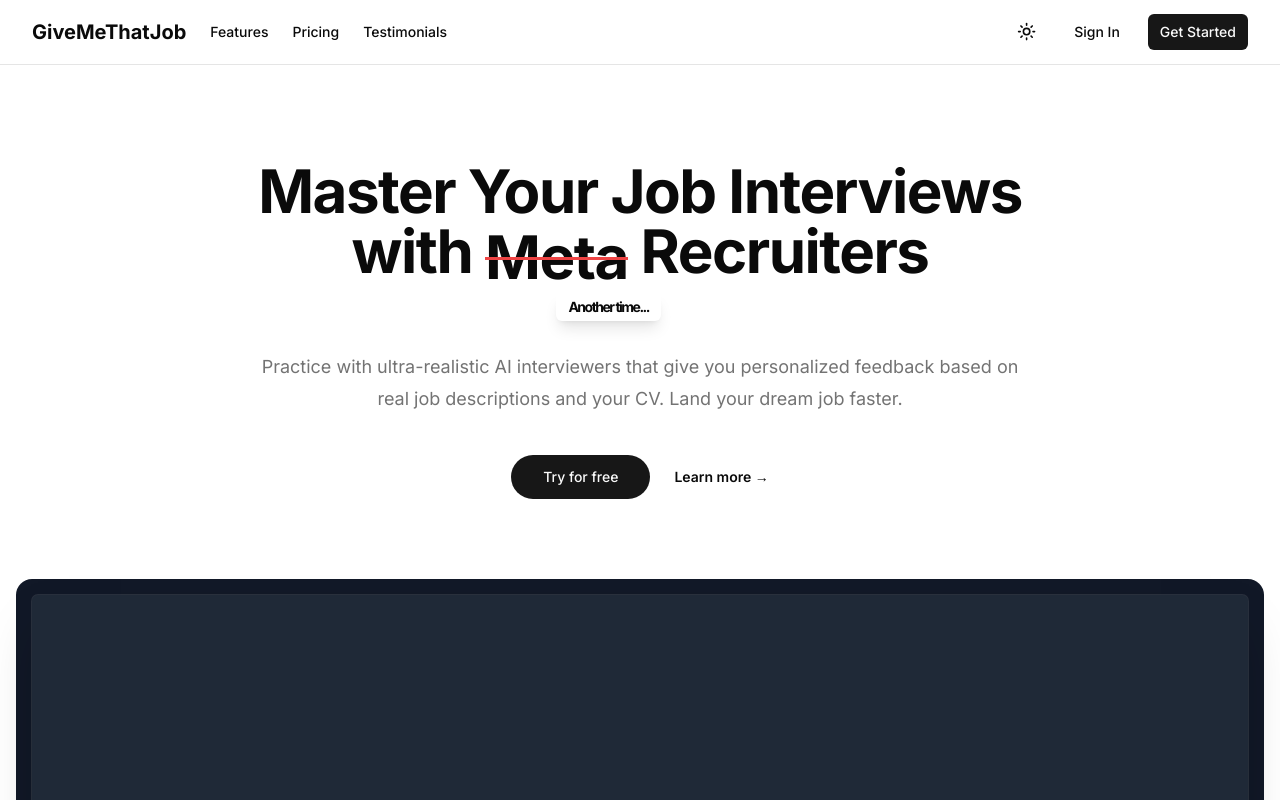
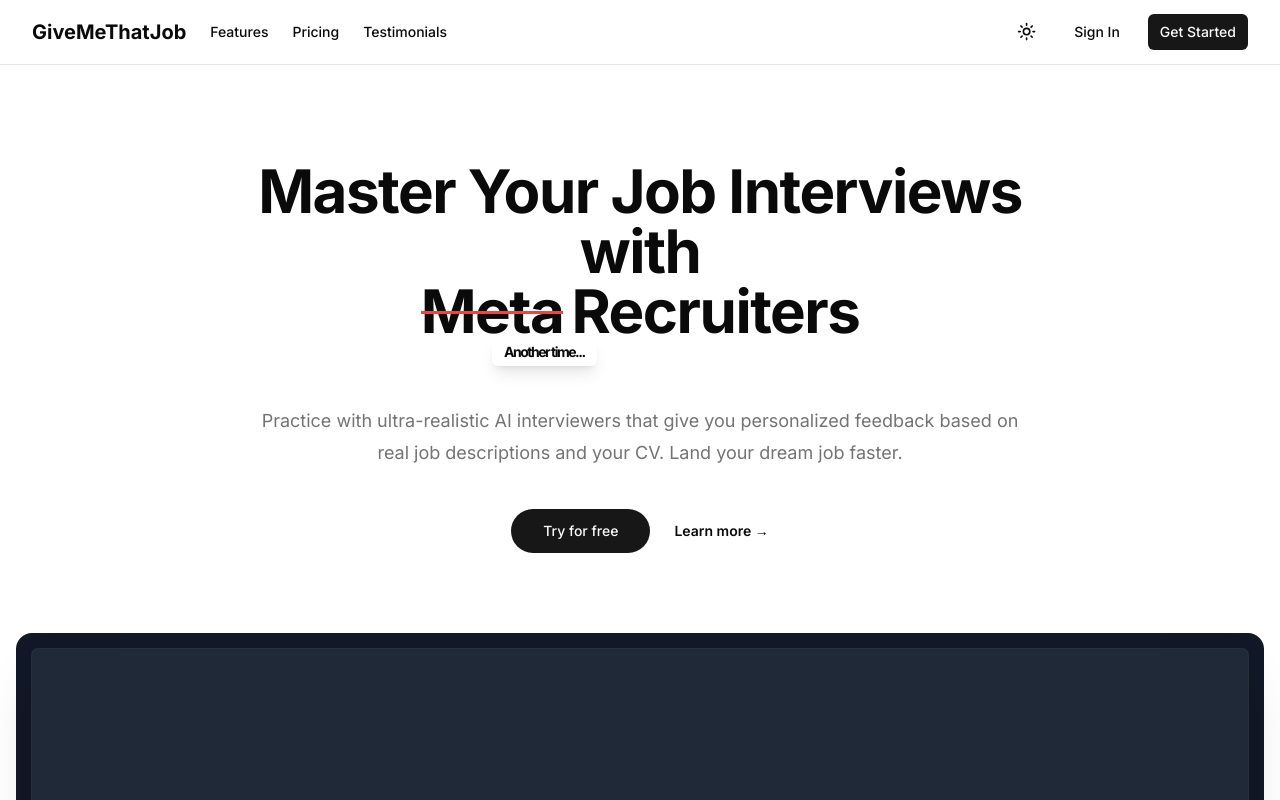
Before and after one commit to jolehuit/givemethatjob, a Next.js app: page / in a window 1280 px wide. Shown: the top 800 px of the page. Built offline with nearby package versions, Linux system fonts and the light colour scheme.

Commit message:
Updated hero.tsx

```diff
--- a/components/landing/hero.tsx
+++ b/components/landing/hero.tsx
@@ -8,8 +8,8 @@ import { useEffect, useState } from "react";
 const companies = [
   { name: "Amazon", tooltip: "Wrong..." },
   { name: "Meta", tooltip: "Another time..." },
-  { name: "Google", tooltip: "It's getting embarrassing..." },
-  { name: "Microsoft", tooltip: "Still not it..." },
+  { name: "Google", tooltip: "Still not that..." }, // Votre modif
+  { name: "OpenAI", tooltip: "It's getting embarrassing..." }, // Votre modif
 ];
 
 export function Hero() {
@@ -80,31 +80,29 @@ export function Hero() {
         <div className="mx-auto max-w-3xl text-center">
           <motion.h1
             className="text-4xl font-bold tracking-tight text-foreground sm:text-6xl
-                       min-h-[5rem] sm:min-h-[7.5rem]
-                       grid place-items-center" // MODIFIED: min-height for 2 lines, grid for centering
+                       flex flex-wrap justify-center items-baseline gap-x-2
+                       min-h-[5rem] sm:min-h-[7.5rem]" // MODIFIED: min-height, items-baseline, gap-x-2
             initial={{ opacity: 0, y: 20 }}
             animate={{ opacity: 1, y: 0 }}
             transition={{ duration: 0.5 }}
           >
-            {/* This span will be centered by place-items-center. text-center from parent applies here. */}
-            <span>
-              Master Your Job Interviews with{" "}
-              <span className="relative inline-block align-middle">
+            <span>Master Your Job Interviews with</span>
+            <span className="relative inline-flex items-center justify-center h-10 sm:h-15">
               {" "}
-                {/* MODIFIED: Wrapper for AnimatePresence */}
+              {/* MODIFIED: Fixed height h-10 sm:h-15 */}
               <AnimatePresence mode="wait">
                 {!showFinal ? (
                   <motion.span
                     key={currentIndex}
-                      className="relative inline-flex items-center justify-center h-10 sm:h-15" // Fixed height
+                    className="relative inline-flex items-center justify-center h-full" // h-full to take parent's height
                     initial={{ opacity: 0 }}
                     animate={{ opacity: 1 }}
                     exit={{ opacity: 0 }}
                     transition={{ duration: 0.2 }}
                   >
-                      <span>
+                    <span className="inline-flex items-center">
                       {" "}
-                        {/* Group text and cursor */}
+                      {/* Groups text and cursor */}
                       {displayText || <>&nbsp;</>}
                       {isTyping && (
                         <motion.span
@@ -133,7 +131,7 @@ export function Hero() {
                             }}
                           />
                           <motion.div
-                              className="absolute whitespace-nowrap top-[calc(100%+1rem)] left-1/2 -translate-x-1/2 px-3 py-1 bg-popover text-popover-foreground text-sm rounded-md shadow-lg z-10"
+                            className="absolute whitespace-nowrap top-[calc(100%+0.5em)] left-1/2 -translate-x-1/2 px-3 py-1 bg-popover text-popover-foreground text-sm rounded-md shadow-lg z-10"
                             initial={{ opacity: 0, y: -5 }}
                             animate={{ opacity: 1, y: 0 }}
                             transition={{ duration: 0.3 }}
@@ -146,7 +144,7 @@ export function Hero() {
                 ) : (
                   <motion.span
                     key="ai"
-                      className="relative inline-flex items-center justify-center h-10 sm:h-15 px-1" // Fixed height
+                    className="relative inline-flex items-center justify-center h-full" // h-full
                     initial={{ scale: 0.8, opacity: 0 }}
                     animate={{ scale: 1, opacity: 1 }}
                     transition={{
@@ -161,9 +159,8 @@ export function Hero() {
                   </motion.span>
                 )}
               </AnimatePresence>
-              </span>{" "}
-              Recruiters
             </span>
+            <span>Recruiters</span>
           </motion.h1>
 
           <motion.p
```
Lines whose indentation alone changed are shown as unchanged.
